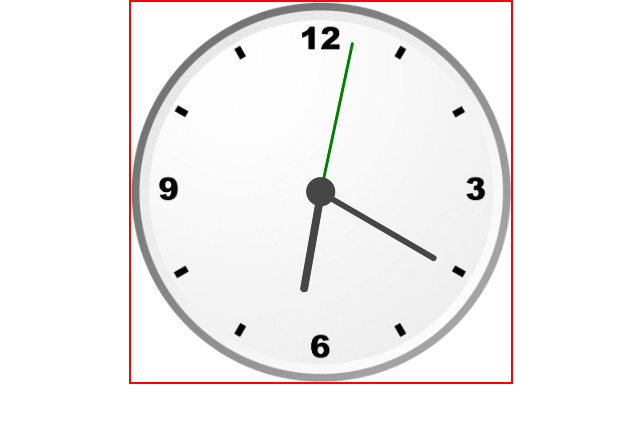
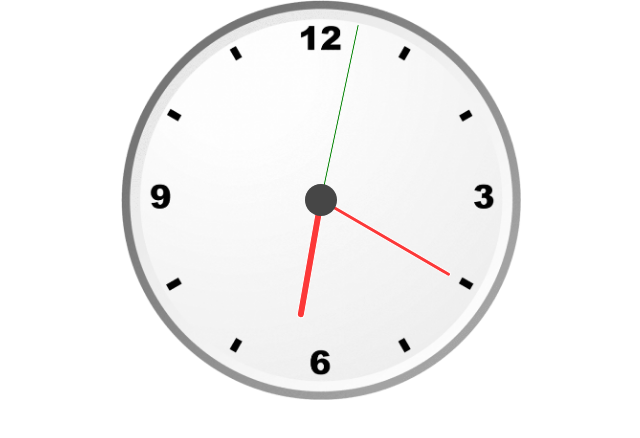
Before and after one commit to Devel0perShahin/Analog_clock, a plain HTML site: page Index.html in a window 1280 px wide. Shown: the whole page, without its empty margins (319-959 px from the left). Drawn offline with Linux system fonts and the light colour scheme.

Commit message:
initial commit

```diff
--- a/Style.css
+++ b/Style.css
@@ -5,11 +5,11 @@
 }
 
 .Clock_container {
-    border: 2px solid red;
     background: url("clock.png") no-repeat;
     background-size: 100%;
-    height: 30vw;
-    width: 30vw;
+    width: 400px;
+    /* max-width: 500px; */
+    aspect-ratio: 1;
     margin: 0 auto;
     position: relative;
 }
@@ -20,8 +20,8 @@
     top: 50%;
     transform: translate(-50%, -50%);
     content: "";
-    height: 2.3vw;
-    width: 2.3vw;
+    height: 2.5vw;
+    width: 2.5vw;
     border-radius: 100%;
     background-color: #464646;
     -webkit-transform: translate(-50%, -50%);
@@ -35,9 +35,8 @@
 }
 
 .Clock_container .Hands {
-    height: 8vw;
-    width: .8vw;
-    background-color: #464646;
+    min-height: 120px;
+    width: 8px;
     position: absolute;
     bottom: 50%;
     left: 50%;
@@ -53,18 +52,20 @@
     -ms-border-radius: 10px;
     -o-border-radius: 10px;
     border:.1vw solid #fff;
+    background-color: rgb(252, 56, 56);
 }
 .Clock_container .Hours{
     --rotation:0;
 }
 .Clock_container .Minutes{
     --rotation:0;
-    height: 10.5vw;
-    width: .6vw;
+    min-height: 150px;
+    width: 5px;
+
 }
 .Clock_container .Seconds{
     --rotation:0;
-    height: 12vw;
-    width: .4vw;
+    min-height: 180px;
+    width: 3px;
     background-color: green;
 }
```
